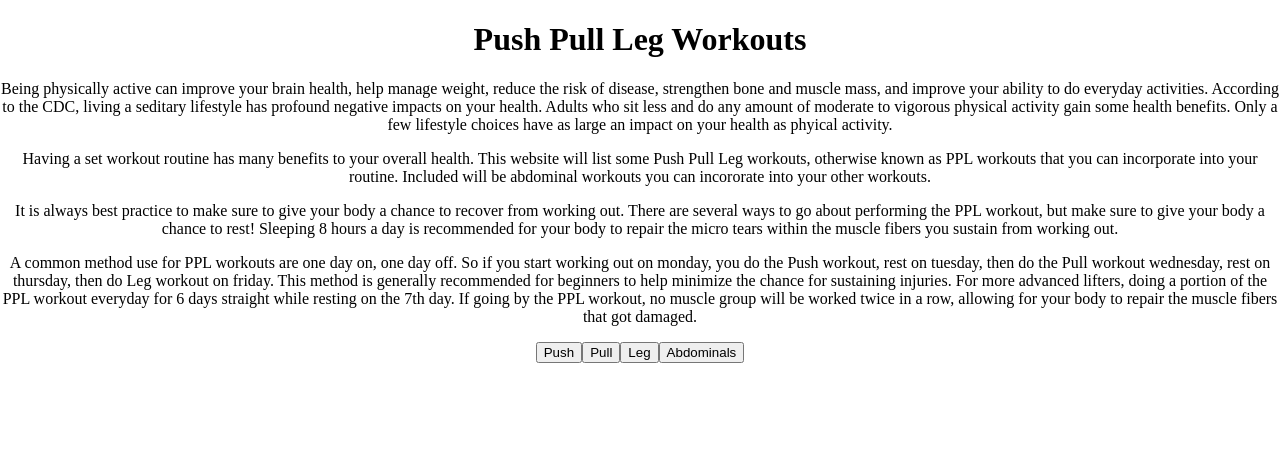
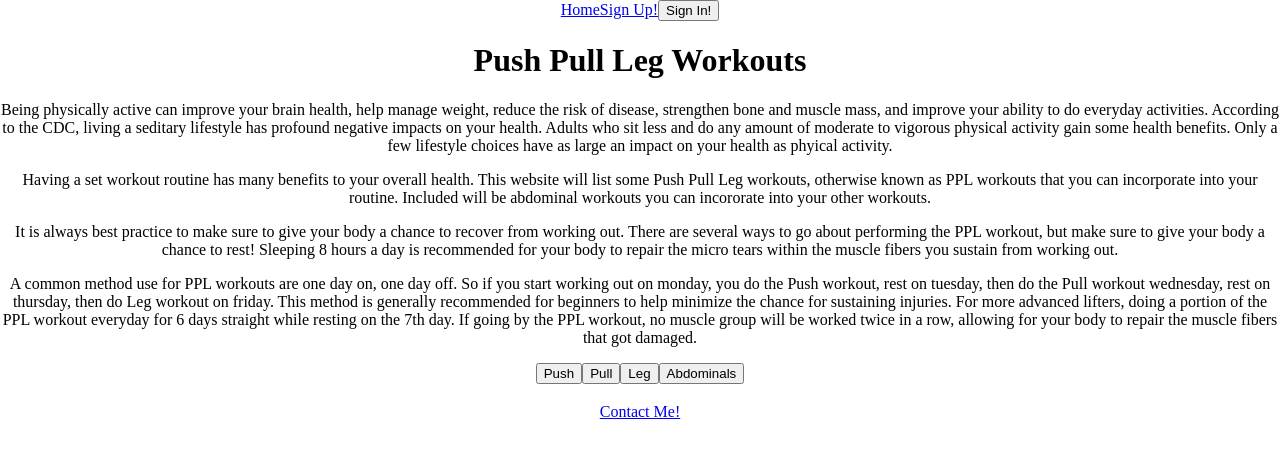
Before and after one commit to Codingisfun190/finalproject, a React (Create React App) app: page / in a window 1280 px wide. Shown: the top 458 px of the page. Built offline with nearby package versions, Linux system fonts and the light colour scheme.

Commit message:
Added Nav bar and footer

```diff
--- a/src/App.js
+++ b/src/App.js
@@ -61,9 +61,14 @@ function App() {
     setDisplayAbdominals(true)
   }
 
-  console.log(abdominalsArray)
+  // console.log(abdominalsArray)
   return (
     <div>
+      <nav className="nav-bar">
+        <a href="http://172.22.19.122:3000/">Home</a>
+        <a href="http://172.22.19.122:3000/">Sign Up!</a>
+        <button className="nav-button">Sign In!</button>
+      </nav>
       <h1>Push Pull Leg Workouts</h1>
       <p>
         Being physically active can improve your brain health, help manage
@@ -188,6 +193,9 @@ function App() {
           <h3></h3>
         )}
       </div>
+      <footer className="footer-bar">
+        <a href="www.gmail.com">Contact Me!</a>
+      </footer>
     </div>
 
     // <div>
```
